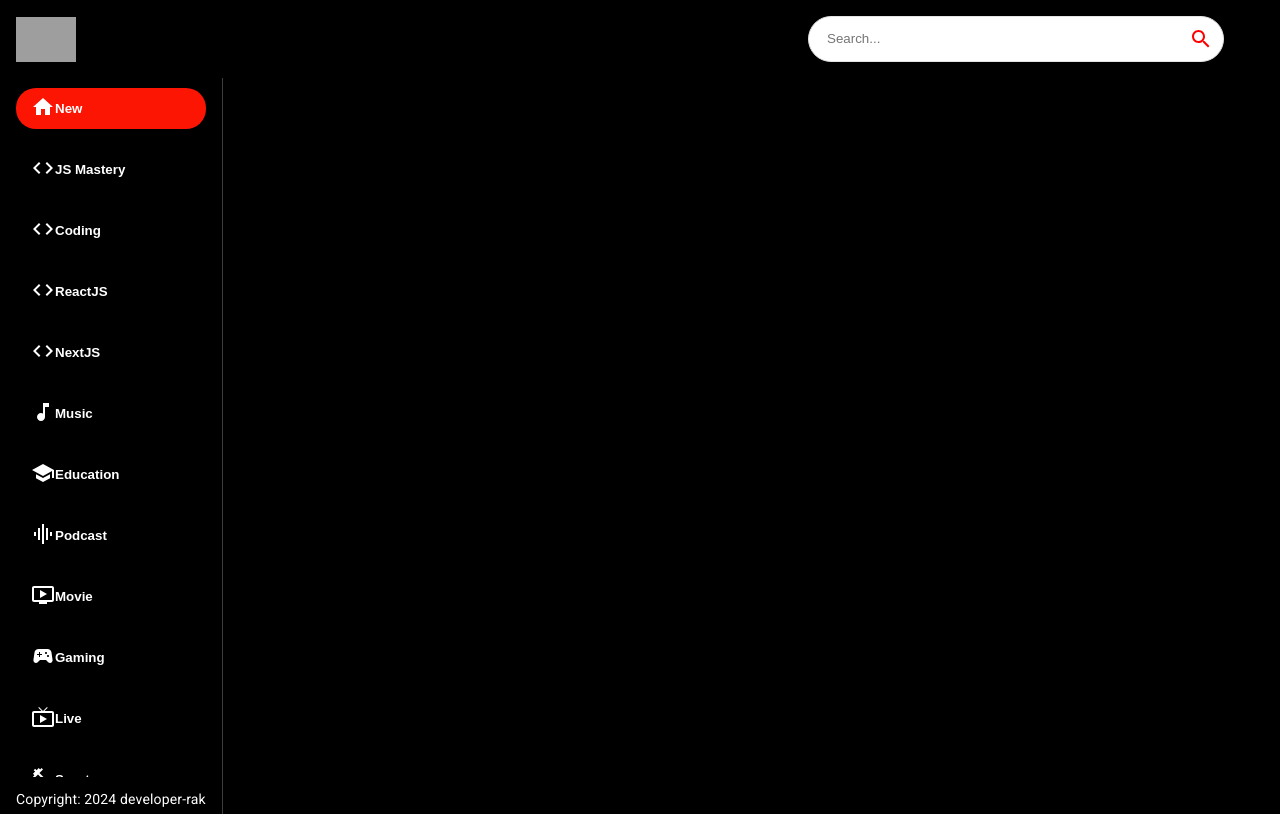
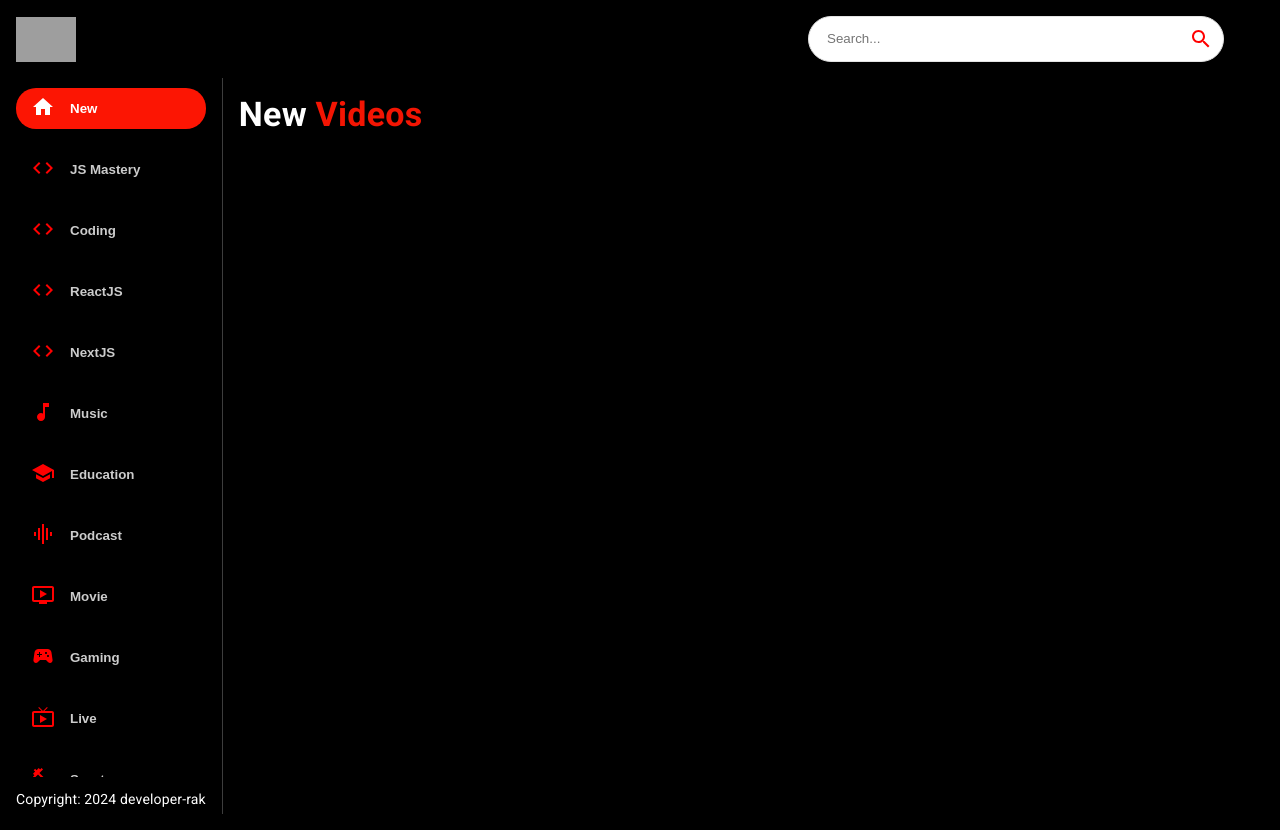
Before and after one commit to developer-rak/youtube_clone_app, a React (Create React App) app: page / in a window 1280 px wide. Built offline with nearby package versions, Linux system fonts and the light colour scheme; grey boxes are pictures that could not be loaded.

Commit message:
fetching data from rapidAPI added env process videos

```diff
--- a/src/components/Feed.jsx
+++ b/src/components/Feed.jsx
@@ -1,7 +1,8 @@
 import { useState, useEffect } from "react";
 import { Box, Stack, Typography } from "@mui/material";
 
-import SideBar from "./SideBar";
+import { SideBar, Videos } from "./";
+import { fetchFromAPI } from "../utils/FetchFromAPI";
 
 const Feed = () => {
   return (
@@ -13,6 +14,14 @@ const Feed = () => {
           Copyright: 2024 developer-rak
         </Typography>
       </Box>
+
+      <Box p={2} sx={{ overflowY: 'auto', height: '90vh', flex: 2 }}>
+        <Typography variant="h4" fontWeight="bold" mb={2} sx={{ color: 'white' }}>
+          New <span style={{ color: '#F31503' }}>Videos</span>
+        </Typography>
+
+        <Videos videos={[]}/>
+      </Box>
     </Stack>
   )
 }
--- a/src/components/SideBar.jsx
+++ b/src/components/SideBar.jsx
@@ -9,8 +9,12 @@ const SideBar = () => {
     <Stack direction="row" sx={{ overflow: "auto", height: { sx: 'auto', md: '95%' }, flexDirection: { md: 'column' } }}>
       {categories.map((category) => (
          <button className='category-btn' style={{ background: category.name === selectedCategory && '#FC1503', color: 'white' }} key={category.name}>
-            <span>{ category.icon }</span>
-            <span>{ category.name }</span>
+            <span style={{ color: category.name === selectedCategory ? 'white' : 'red', marginRight: '15px' }}>
+               { category.icon }
+            </span>
+            <span style={{ opacity: category.name === selectedCategory ? '1' : '0.8' }}>
+               { category.name }
+            </span>
          </button>
       ))}
     </Stack>
--- /dev/null
+++ b/src/components/Videos.jsx
@@ -0,0 +1,11 @@
+import React from 'react'
+
+const Videos = () => {
+  return (
+    <div>
+      Videos
+    </div>
+  )
+}
+
+export default Videos
--- a/src/components/index.js
+++ b/src/components/index.js
@@ -5,3 +5,4 @@ export { default as SearchFeed } from './SearchFeed';
 export { default as VideoDetail } from './VideoDetail';
 export { default as SearchBar } from './SearchBar';
 export { default as SideBar } from './SideBar';
+export { default as Videos } from './Videos';
--- /dev/null
+++ b/src/utils/FetchFromAPI.js
@@ -0,0 +1,21 @@
+import axios from "axios";
+
+const BASE_URL = 'https://youtube-v31.p.rapidapi.com/captions';
+
+const options = {
+   params: {
+     part: 'snippet',
+     videoId: 'M7FIvfx5J10',
+     maxResults: '50'
+   },
+   headers: {
+     'X-RapidAPI-Key': process.env.REACT_APP_RAPID_API_KEY,
+     'X-RapidAPI-Host': 'youtube-v31.p.rapidapi.com'
+   }
+ };
+
+ export const fetchFromAPI = async (url) => {
+   const { data } = await axios.get(`${BASE_URL}/${url}`, options);
+
+   return data;
+ }
```
Also changed, not shown: 1 other file (tests, documents, lock files or other folders).
